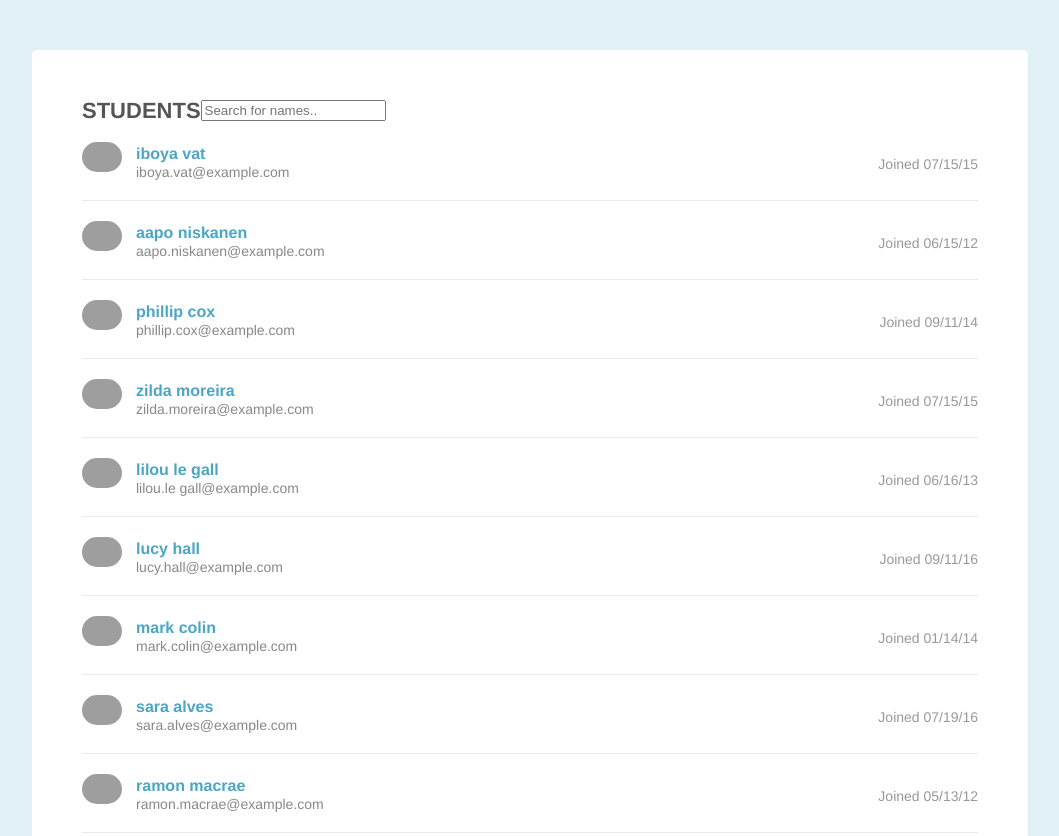
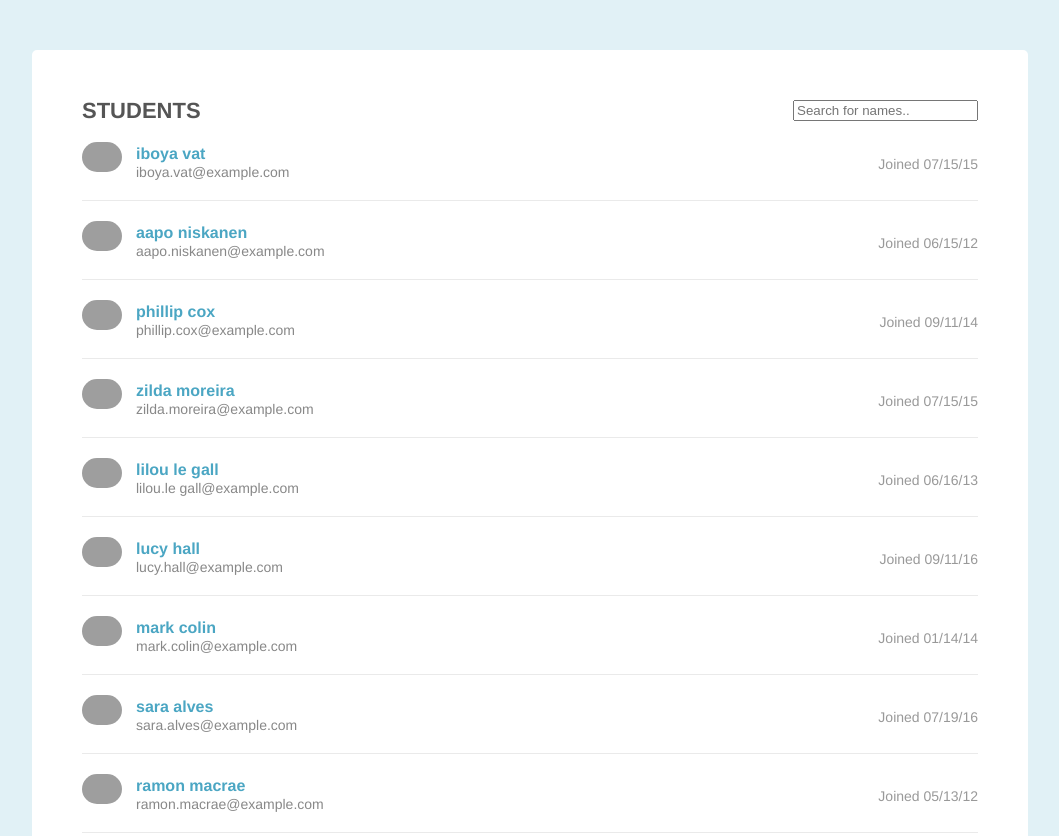
Before and after one commit to tydillon/StudentList, a plain HTML site: page index.html in a window 1280 px wide. Shown: the top 836 px of the page, without its empty margins (110-1169 px from the left). Drawn offline with Linux system fonts and the light colour scheme; grey boxes are pictures that could not be loaded.

Commit message:
Updated comments and added styling
Clarified some comments in script.js and added a classname to the search bar for styling

```diff
--- a/index.html
+++ b/index.html
@@ -12,7 +12,7 @@
       <div class="page-header cf">
         <h2>Students</h2>
         <!-- dynamically insert search form here (optional) -->
-        <input type="text" id="search" onkeyup="interSearch()" placeholder="Search for names..">
+        <input type="text" id="search" class="student-search" onkeyup="interSearch()" placeholder="Search for names..">
       </div>
       <ul class="student-list">
         <li class="student-item cf top">
--- a/js/script.js
+++ b/js/script.js
@@ -53,10 +53,10 @@ const interSearch = () => {
    for (let j = 0; j < li.length; j++) {
       let h3 = li[j].getElementsByTagName('h3')[0];
       let txtValue = h3.textContent || h3.innerText;
-      //indexOf returns the index of an item in an array. if not present, it returns -1.
+      //indexOf returns the index of an item in an array. if item is not present, it returns -1.
       //here I'm asking for the indexOf the thing I typed in the searchbar.
       if (txtValue.toUpperCase().indexOf(filter) > -1) {
-         //If the index is greater than -1, display as block
+         //If the index is greater than -1, display it
          li[j].style.display = "block";
       } else {
          //if the index is smaller than -1, don't display it.
```
